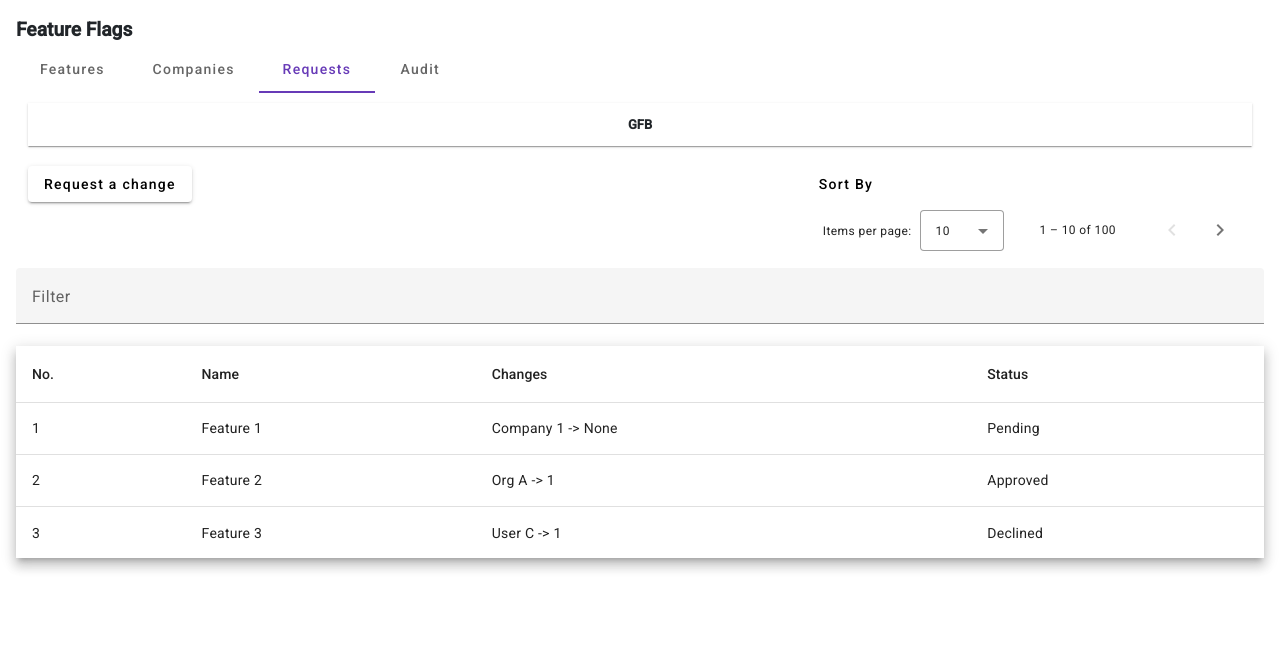
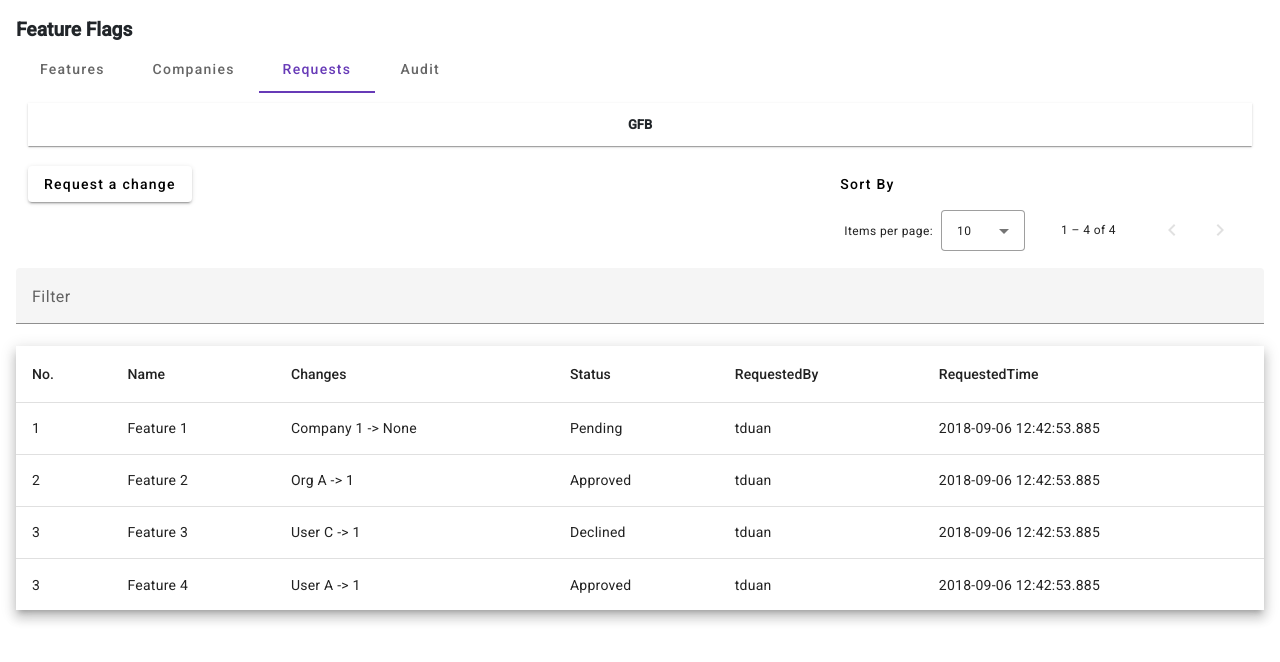
Before and after one commit to rohit680086/feature-flags, an Angular app: page /requests in a window 1280 px wide. Shown: the top 662 px of the page. Built offline with nearby package versions, Linux system fonts and the light colour scheme.

Commit message:
changes.

```diff
--- a/src/app/pages/audit/audit.component.html
+++ b/src/app/pages/audit/audit.component.html
@@ -15,7 +15,7 @@
         <button mat-button class="filter_btn">Sort By <strong></strong></button>
       </div>
     <div class="button-sec">
-      <mat-paginator [length]="100"
+      <mat-paginator [length]="columnSize"
               [pageSize]="10"
               [pageSizeOptions]="[5, 10, 25, 100]"
               aria-label="Select page">
@@ -42,17 +42,35 @@
           <td mat-cell *matCellDef="let element"> {{element.Name}} </td>
         </ng-container>
 
-        <!-- Weight Column -->
+        <!-- Changes Column -->
         <ng-container matColumnDef="Changes">
           <th mat-header-cell *matHeaderCellDef> Changes </th>
           <td mat-cell *matCellDef="let element"> {{element.Changes}} </td>
         </ng-container>
 
-        <!-- Symbol Column -->
-        <ng-container matColumnDef="Status">
-          <th mat-header-cell *matHeaderCellDef> Status </th>
-          <td mat-cell *matCellDef="let element"> {{element.Status}} </td>
+        <!-- RequestedBy Column -->
+        <ng-container matColumnDef="RequestedBy">
+          <th mat-header-cell *matHeaderCellDef> RequestedBy </th>
+          <td mat-cell *matCellDef="let element"> {{element.RequestedBy}} </td>
         </ng-container>
+
+       <!-- RequestedTime Column -->
+       <ng-container matColumnDef="RequestedTime">
+        <th mat-header-cell *matHeaderCellDef> RequestedTime </th>
+        <td mat-cell *matCellDef="let element"> {{element.RequestedTime}} </td>
+      </ng-container>
+
+       <!-- LastUpdatedBy Column -->
+       <ng-container matColumnDef="LastUpdatedBy">
+        <th mat-header-cell *matHeaderCellDef> LastUpdatedBy </th>
+        <td mat-cell *matCellDef="let element"> {{element.LastUpdatedBy}} </td>
+      </ng-container>
+
+       <!-- LastUpdatedTime Column -->
+       <ng-container matColumnDef="LastUpdatedTime">
+        <th mat-header-cell *matHeaderCellDef> LastUpdatedTime </th>
+        <td mat-cell *matCellDef="let element"> {{element.LastUpdatedTime}} </td>
+      </ng-container>
 
         <tr mat-header-row *matHeaderRowDef="displayedColumns"></tr>
         <tr mat-row *matRowDef="let row; columns: displayedColumns;"></tr>
--- a/src/app/pages/audit/audit.component.ts
+++ b/src/app/pages/audit/audit.component.ts
@@ -1,4 +1,4 @@
-import { Component, Inject, CUSTOM_ELEMENTS_SCHEMA } from '@angular/core';
+import { Component, } from '@angular/core';
 import { MatTabsModule } from '@angular/material/tabs';
 import {MatTableDataSource, MatTableModule} from '@angular/material/table';
 import {MatInputModule} from '@angular/material/input';
@@ -17,8 +17,9 @@ import {MatButtonModule} from '@angular/material/button';
   styleUrl: './audit.component.scss'
 })
 export class AuditComponent {
-  displayedColumns: string[] = ['position', 'Name', 'Changes', 'Status'];
+  displayedColumns: string[] = ['position', 'Name', 'Changes', 'RequestedBy','RequestedTime','LastUpdatedBy','LastUpdatedTime'];
   dataSource = new MatTableDataSource(COLUMN_DATA);
+  columnSize= COLUMN_DATA.length;
   constructor() {}
   applyFilter(event: Event) {
     const filterValue = (event.target as HTMLInputElement).value;
@@ -27,9 +28,9 @@ export class AuditComponent {
 }
 
 const COLUMN_DATA: ColumnData[] = [
-  {position: 1, Name: 'Feature 1', Changes: 'Company 1 -> None', RequestedBy: 'Pending'},
-  {position: 2, Name: 'Feature 2', Changes: 'Org A -> 1', RequestedBy: 'Approved'},
-  {position: 3, Name: 'Feature 3', Changes: 'User C -> 1', RequestedBy: 'Declined'},
+  {position: 1, Name: 'Feature 1', Changes: 'Company 1 -> None', RequestedBy: 'tduan', RequestedTime: '2018-09-06 12:42:53.885', LastUpdatedBy: 'User1', LastUpdatedTime: '2018-09-06 12:42:53.885'},
+  {position: 2, Name: 'Feature 2', Changes: 'Org A -> 1', RequestedBy: 'tduan', RequestedTime: '2018-09-06 12:42:53.885', LastUpdatedBy: 'User2', LastUpdatedTime: '2018-09-06 12:42:53.885'},
+  {position: 3, Name: 'Feature 3', Changes: 'User C -> 1', RequestedBy: 'tduan', RequestedTime: '2018-09-06 12:42:53.885', LastUpdatedBy: 'User3', LastUpdatedTime: '2018-09-06 12:42:53.885'},
 ];
 
 export interface ColumnData {
@@ -37,7 +38,7 @@ export interface ColumnData {
   position: number;
   Changes: string;
   RequestedBy: string;
-  RequestedTime?: string;
-  LastUpdatedBy?: string;
-  LastUpdatedTime?: string;
+  RequestedTime: string;
+  LastUpdatedBy: string;
+  LastUpdatedTime: string;
 }
--- a/src/app/pages/companies/companies.component.ts
+++ b/src/app/pages/companies/companies.component.ts
@@ -24,7 +24,8 @@ export class CompaniesComponent {
   constructor(public dialog: MatDialog) {}
   RequestChangeDialog(): void {
     const dialogRef = this.dialog.open(RequestChangeComponent, {
-      data: {name: this.name, animal: this.animal},
+      data: {name: this.name, animal: this.animal},height: '400px',
+      width: '600px',
     });
 
     dialogRef.afterClosed().subscribe(result => {
@@ -34,7 +35,8 @@ export class CompaniesComponent {
   }
   StatusCheckDialog(): void {
     const dialogRef = this.dialog.open(StatusCheckerComponent, {
-      data: {name: this.name, animal: this.animal},
+      data: {name: this.name, animal: this.animal},height: '400px',
+      width: '600px',
     });
 
     dialogRef.afterClosed().subscribe(result => {
--- a/src/app/pages/features/features.component.html
+++ b/src/app/pages/features/features.component.html
@@ -22,7 +22,6 @@
           </div>
           <div class="rightSide">
             <div class="button-sec">
-              <!-- <button mat-button class="filter_btn">Pagination <strong></strong></button> -->
               <mat-paginator [length]="100"
               [pageSize]="10"
               [pageSizeOptions]="[5, 10, 25, 100]"
--- a/src/app/pages/features/features.component.ts
+++ b/src/app/pages/features/features.component.ts
@@ -26,7 +26,8 @@ export class FeaturesComponent {
   constructor(public dialog: MatDialog) {}
   newFeatureDialog(): void {
     const dialogRef = this.dialog.open(NewFeatureFlagComponent, {
-      data: {name: this.name, animal: this.animal},
+      data: {name: this.name, animal: this.animal},height: '400px',
+      width: '600px',
     });
 
     dialogRef.afterClosed().subscribe(result => {
@@ -37,7 +38,8 @@ export class FeaturesComponent {
 
   statusCheckDialog(): void {
     const dialogRef = this.dialog.open(StatusCheckerComponent, {
-      data: {name: this.name, animal: this.animal},
+      data: {name: this.name, animal: this.animal},height: '400px',
+      width: '600px',
     });
 
     dialogRef.afterClosed().subscribe(result => {
@@ -48,7 +50,8 @@ export class FeaturesComponent {
 
   requestChangeDialog(): void {
     const dialogRef = this.dialog.open(RequestChangeComponent, {
-      data: {name: this.name, animal: this.animal},
+      data: {name: this.name, animal: this.animal},height: '400px',
+      width: '600px',
     });
 
     dialogRef.afterClosed().subscribe(result => {
--- a/src/app/pages/requests/requests.component.html
+++ b/src/app/pages/requests/requests.component.html
@@ -18,8 +18,7 @@
         <button mat-button class="filter_btn">Sort By <strong></strong></button>
       </div>
     <div class="button-sec">
-      <!-- <button mat-button class="filter_btn">Pagination <strong></strong></button> -->
-      <mat-paginator [length]="100"
+      <mat-paginator [length]="columnSize"
       [pageSize]="10"
       [pageSizeOptions]="[5, 10, 25, 100]"
       aria-label="Select page">
@@ -46,17 +45,29 @@
           <td mat-cell *matCellDef="let element"> {{element.Name}} </td>
         </ng-container>
 
-        <!-- Weight Column -->
+        <!-- Changes Column -->
         <ng-container matColumnDef="Changes">
           <th mat-header-cell *matHeaderCellDef> Changes </th>
           <td mat-cell *matCellDef="let element"> {{element.Changes}} </td>
         </ng-container>
 
-        <!-- Symbol Column -->
+        <!-- Status Column -->
         <ng-container matColumnDef="Status">
           <th mat-header-cell *matHeaderCellDef> Status </th>
           <td mat-cell *matCellDef="let element"> {{element.Status}} </td>
         </ng-container>
+
+        <!-- RequestedBy Column -->
+        <ng-container matColumnDef="RequestedBy">
+          <th mat-header-cell *matHeaderCellDef> RequestedBy </th>
+          <td mat-cell *matCellDef="let element"> {{element.RequestedBy}} </td>
+        </ng-container>
+
+       <!-- RequestedTime Column -->
+       <ng-container matColumnDef="RequestedTime">
+        <th mat-header-cell *matHeaderCellDef> RequestedTime </th>
+        <td mat-cell *matCellDef="let element"> {{element.RequestedTime}} </td>
+      </ng-container>
 
         <tr mat-header-row *matHeaderRowDef="displayedColumns"></tr>
         <tr mat-row *matRowDef="let row; columns: displayedColumns;"></tr>
--- a/src/app/pages/requests/requests.component.ts
+++ b/src/app/pages/requests/requests.component.ts
@@ -21,7 +21,8 @@ export class RequestsComponent {
   animal: string= '';
   name: string='';
   dataSource = new MatTableDataSource(COLUMN_DATA);
-  displayedColumns: string[] = ['position', 'Name', 'Changes', 'Status'];
+  columnSize= COLUMN_DATA.length;
+  displayedColumns: string[] = ['position', 'Name', 'Changes', 'Status','RequestedBy','RequestedTime'];
   constructor(public dialog: MatDialog) {}
   applyFilter(event: Event) {
     const filterValue = (event.target as HTMLInputElement).value;
@@ -29,7 +30,8 @@ export class RequestsComponent {
   }
   RequestChangeDialog(): void {
     const dialogRef = this.dialog.open(RequestChangeComponent, {
-      data: {name: this.name, animal: this.animal},
+      data: {name: this.name, animal: this.animal},height: '400px',
+      width: '600px',
     });
 
     dialogRef.afterClosed().subscribe(result => {
@@ -40,9 +42,10 @@ export class RequestsComponent {
 }
 
 const COLUMN_DATA: ColumnData[] = [
-  {position: 1, Name: 'Feature 1', Changes: 'Company 1 -> None', Status: 'Pending'},
-  {position: 2, Name: 'Feature 2', Changes: 'Org A -> 1', Status: 'Approved'},
-  {position: 3, Name: 'Feature 3', Changes: 'User C -> 1', Status: 'Declined'},
+  {position: 1, Name: 'Feature 1', Changes: 'Company 1 -> None', Status: 'Pending', RequestedBy: 'tduan', RequestedTime: '2018-09-06 12:42:53.885'},
+  {position: 2, Name: 'Feature 2', Changes: 'Org A -> 1', Status: 'Approved', RequestedBy: 'tduan', RequestedTime: '2018-09-06 12:42:53.885'},
+  {position: 3, Name: 'Feature 3', Changes: 'User C -> 1', Status: 'Declined', RequestedBy: 'tduan', RequestedTime: '2018-09-06 12:42:53.885'},
+  {position: 3, Name: 'Feature 4', Changes: 'User A -> 1', Status: 'Approved', RequestedBy: 'tduan', RequestedTime: '2018-09-06 12:42:53.885'},
 ];
 
 export interface ColumnData {
```
